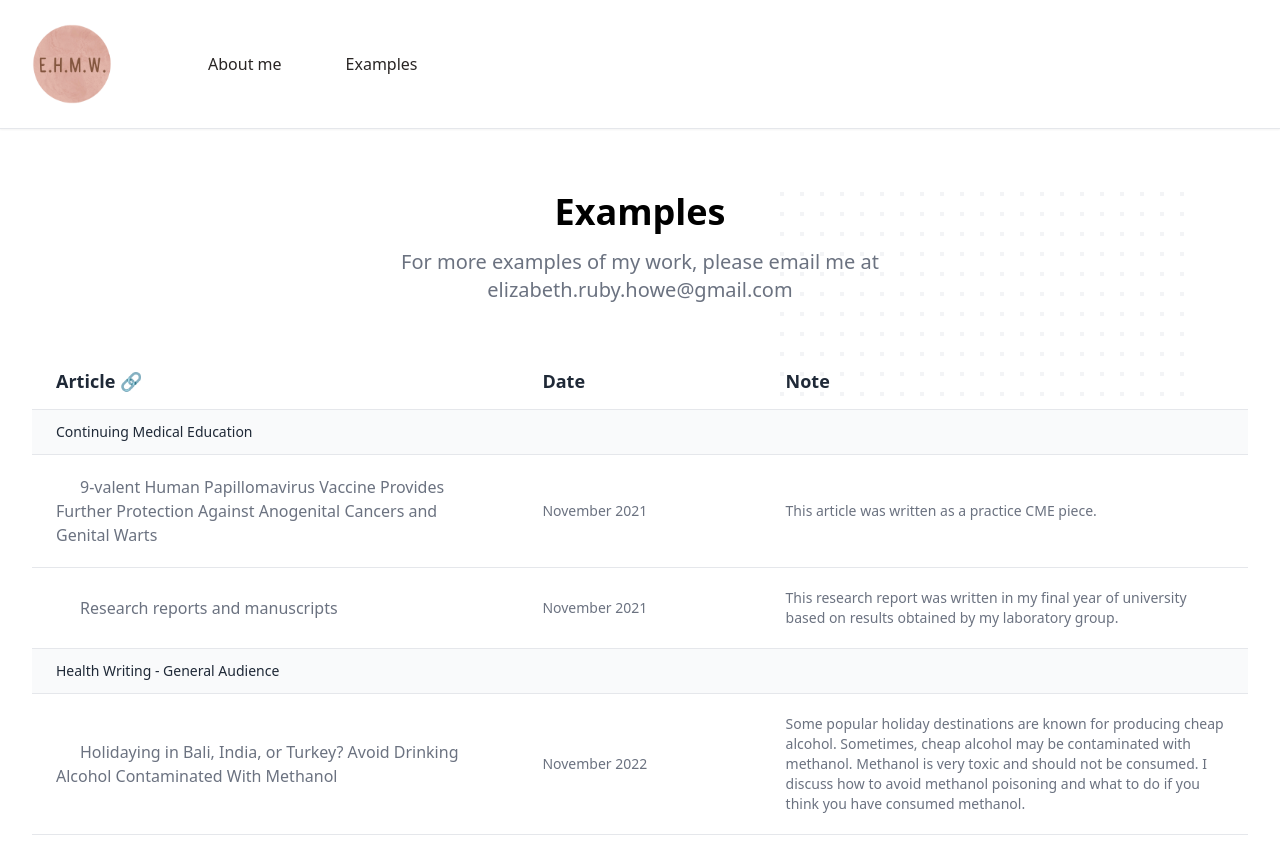
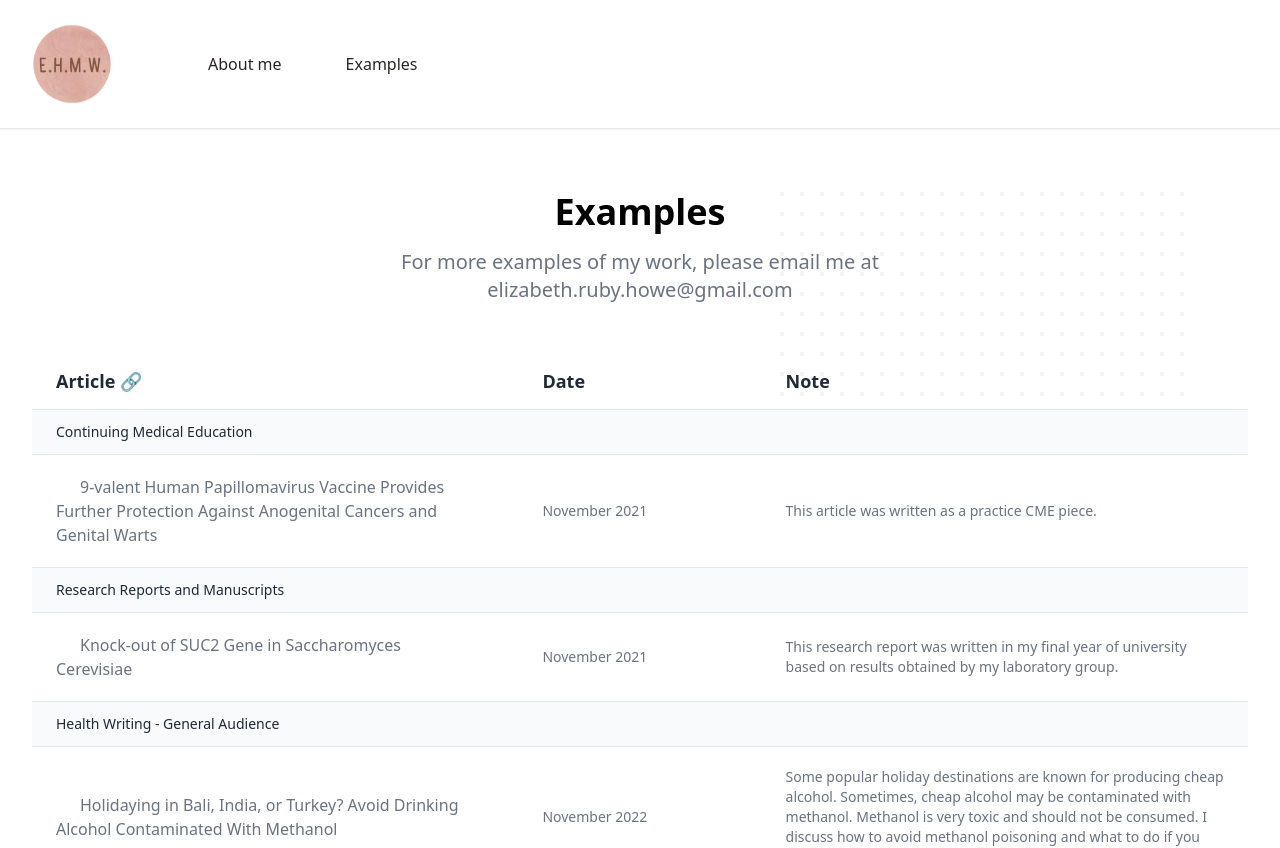
Before and after one commit to IsaacMurtagh/Elizabeth-site, a Next.js app: page /examples in a window 1280 px wide. Shown: the top 848 px of the page. Built offline with nearby package versions, Linux system fonts and the light colour scheme.

Commit message:
Change sections in examples for research reprots

```diff
--- a/pages/examples.js
+++ b/pages/examples.js
@@ -16,8 +16,13 @@ const sections = [
         date: '2021-11-01T12:00:00.000Z',
         note: 'This article was written as a practice CME piece.'
       },
+    ]
+  },
+  {
+    name: 'Research Reports and Manuscripts',
+    examples: [
       {
-        name: 'Research reports and manuscripts',
+        name: 'Knock-out of SUC2 Gene in Saccharomyces Cerevisiae',
         href: 'resources/Knock-out_of_SUC2_Gene_in_Saccharomyces_Cerevisiae.pdf',
         date: '2021-11-01T12:00:00.000Z',
         note: 'This research report was written in my final year of university based on results obtained by my laboratory group.'
```
